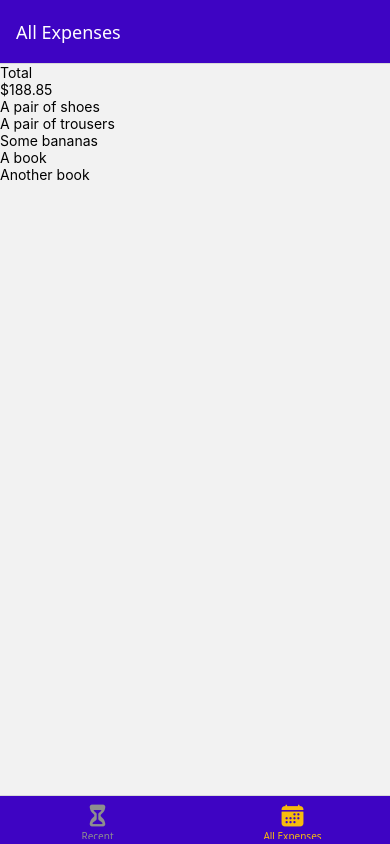
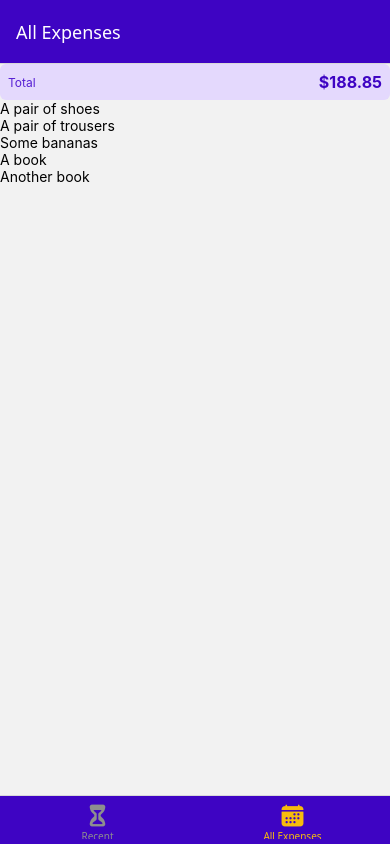
Before and after one commit to Evans-Boateng/ExpenseTracker, a React Native app: screen /AllExpenses in a window 390 px wide. Built offline with nearby package versions, Linux system fonts and the light colour scheme.

Commit message:
Styling implimented on expenses summary component

```diff
--- a/components/ExpensesOutpu/ExpensesSummary.js
+++ b/components/ExpensesOutpu/ExpensesSummary.js
@@ -1,4 +1,5 @@
-import { View, Text } from "react-native";
+import { View, Text, StyleSheet } from "react-native";
+import { GlobalStyles } from "../../constants/stylse";
 
 
 function ExpensesSummary({expenses, periodName}) {
@@ -6,10 +7,31 @@
     return sum + expense.amount
   }, 0)
   return (
-    <View>
-      <Text>{periodName}</Text>
-      <Text>${expensesSum.toFixed(2)}</Text>
+    <View style={styles.container}>
+      <Text style={styles.period}>{periodName}</Text>
+      <Text style={styles.sum}>${expensesSum.toFixed(2)}</Text>
     </View>
   )
 }
+
+const styles = StyleSheet.create({
+  container: {
+    padding: 8,
+    backgroundColor: GlobalStyles.colors.primary50,
+    borderRadius: 6,
+    flexDirection: 'row',
+    justifyContent: 'space-between',
+    alignItems: 'center'
+  },
+  period: {
+    fontSize: 12,
+    color: GlobalStyles.colors.primary400
+  },
+  sum: {
+    fontSize: 16,
+    fontWeight: 'bold',
+    color: GlobalStyles.colors.primary500
+  }
+});
+
 export default ExpensesSummary;
```
